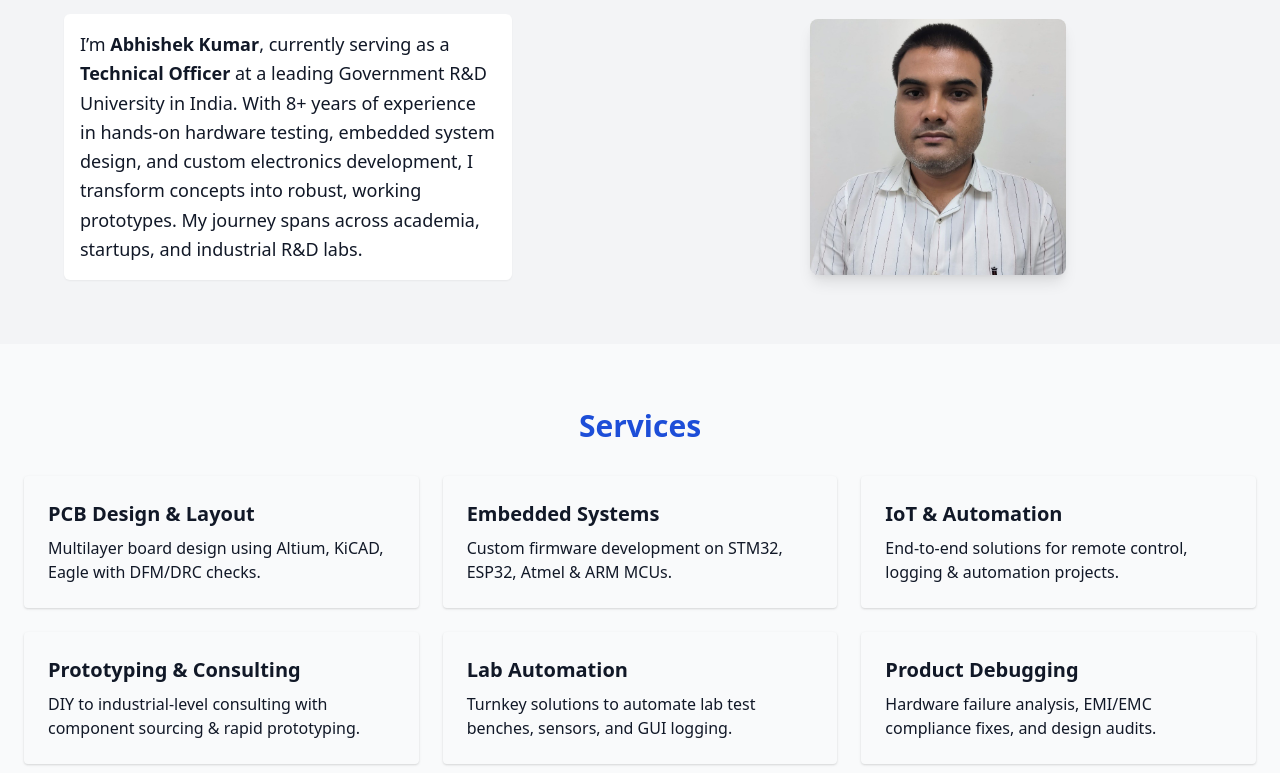
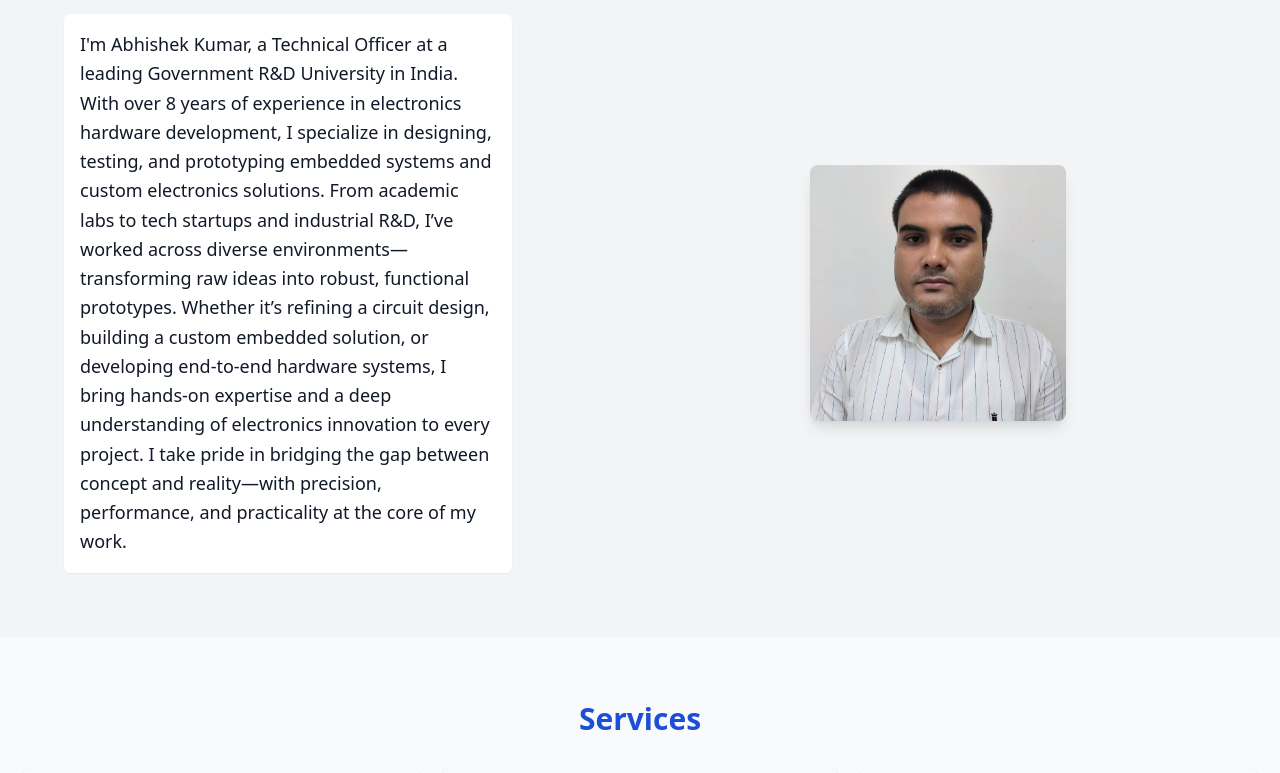
Before and after one commit to abhisheknsec/protoedge-portfolio, a plain HTML site: page index.html in a window 1280 px wide. Shown: the part 542-1315 px from the top of the page. Drawn offline with nearby package versions, Linux system fonts and the light colour scheme.

Commit message:
Update index.html

```diff
--- a/index.html
+++ b/index.html
@@ -40,7 +40,7 @@
       <!-- Text -->
       <div class="md:w-1/2 text-center md:text-left">
         <p class="text-lg leading-relaxed max-w-md mx-auto md:mx-0 bg-white p-4 rounded-md shadow-sm">
-          I’m <strong>Abhishek Kumar</strong>, currently serving as a <strong>Technical Officer</strong> at a leading Government R&D University in India. With 8+ years of experience in hands-on hardware testing, embedded system design, and custom electronics development, I transform concepts into robust, working prototypes. My journey spans across academia, startups, and industrial R&D labs.
+          I'm Abhishek Kumar, a Technical Officer at a leading Government R&D University in India. With over 8 years of experience in electronics hardware development, I specialize in designing, testing, and prototyping embedded systems and custom electronics solutions. From academic labs to tech startups and industrial R&D, I’ve worked across diverse environments—transforming raw ideas into robust, functional prototypes. Whether it’s refining a circuit design, building a custom embedded solution, or developing end-to-end hardware systems, I bring hands-on expertise and a deep understanding of electronics innovation to every project. I take pride in bridging the gap between concept and reality—with precision, performance, and practicality at the core of my work.
         </p>
       </div>
       <!-- Image -->
```
